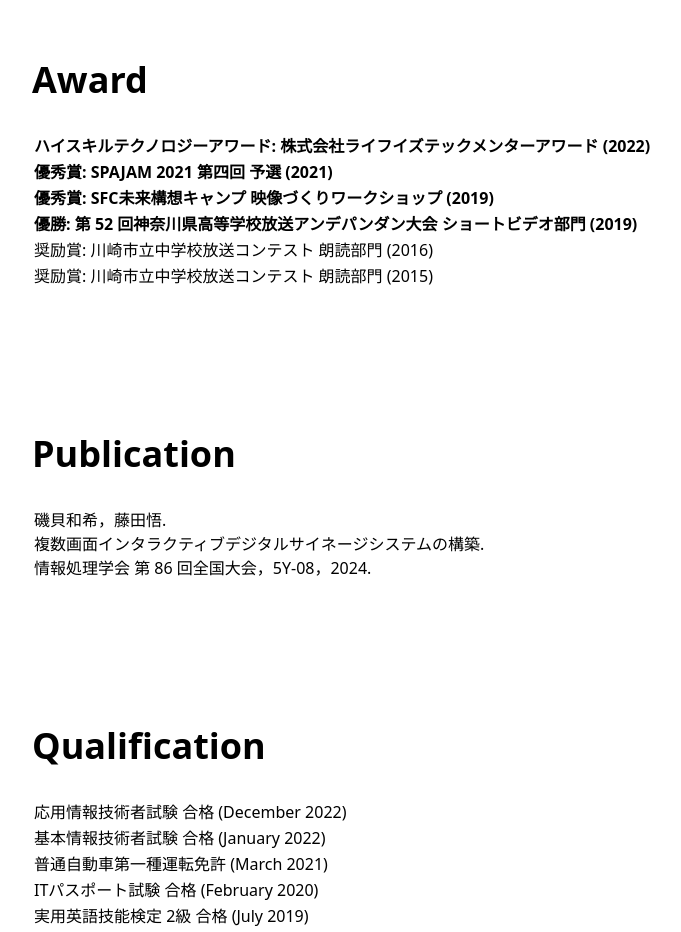
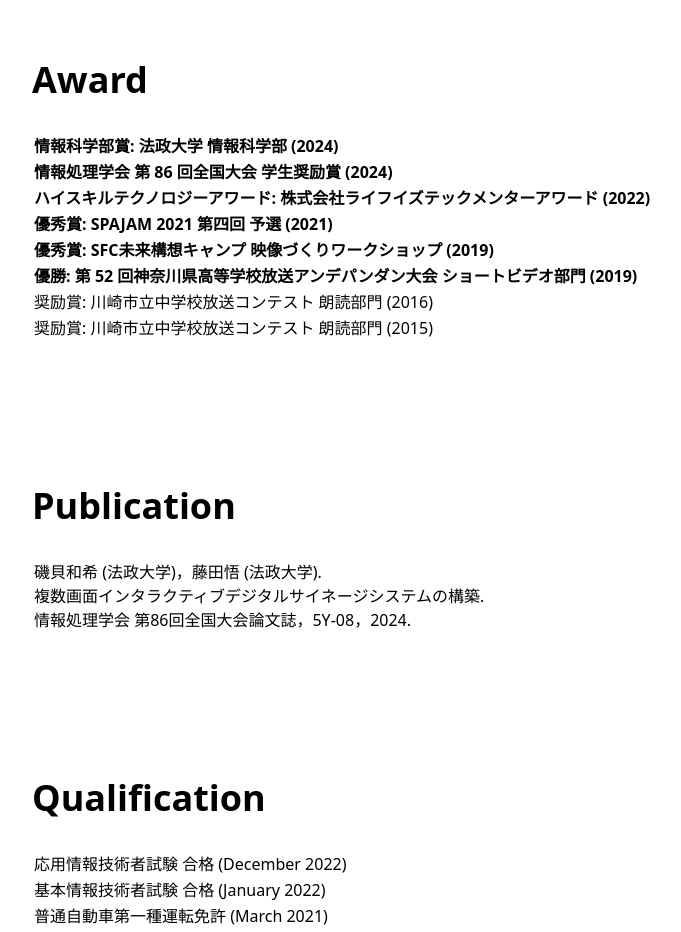
Before and after one commit to isso-719/isso.cc, a Next.js app: page /about in a window 1280 px wide. Shown: the part 4420-5352 px from the top of the page, without its empty margins (96-777 px from the left). Built offline with nearby package versions, Linux system fonts and the light colour scheme.

Commit message:
add ipsj info

```diff
--- a/app/about/page.tsx
+++ b/app/about/page.tsx
@@ -183,6 +183,16 @@
                 <h2 className="pb-8 text-4xl font-bold text-center sm:text-left">Award</h2>
                 <ul className="list-none">
                     <li className="m-0.5 text-center sm:text-left">
+                        <b>情報科学部賞: 法政大学 情報科学部 (2024)</b>
+                    </li>
+                    <li className="m-0.5 text-center sm:text-left">
+                        <b>
+                            <a href="https://www.ipsj.or.jp/event/taikai/86/WEB/data/pdf/5Y-08.html" target="_blank" rel="noreferrer">
+                                情報処理学会 第 86 回全国大会 学生奨励賞 (2024)
+                            </a>
+                        </b>
+                    </li>
+                    <li className="m-0.5 text-center sm:text-left">
                         <b>ハイスキルテクノロジーアワード: 株式会社ライフイズテックメンターアワード (2022)</b>
                     </li>
                     <li className="m-0.5 text-center sm:text-left">
@@ -206,7 +216,7 @@
                 <h2 className="pb-8 text-4xl font-bold text-center sm:text-left">Publication</h2>
                 <ul className="list-none">
                     <li className="m-0.5 text-center sm:text-left">
-                        磯貝和希，藤田悟. <br/>複数画面インタラクティブデジタルサイネージシステムの構築.<br/>情報処理学会 第 86 回全国大会，5Y-08，2024.
+                        磯貝和希 (法政大学)，藤田悟 (法政大学). <br/>複数画面インタラクティブデジタルサイネージシステムの構築.<br/>情報処理学会 第86回全国大会論文誌，5Y-08，2024.
                     </li>
                 </ul>
             </div>
```
